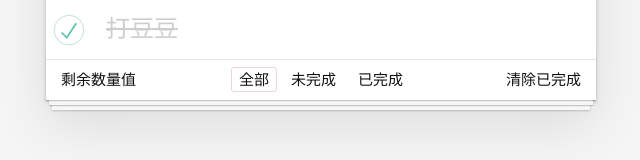
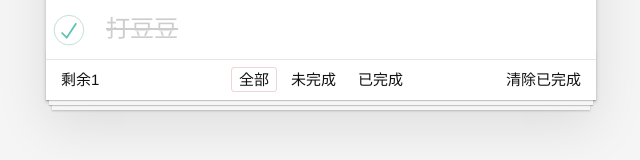
Before and after one commit to itbossss/itboss, a Vue app: page / in a window 1280 px wide. Shown: the part 315-475 px from the top of the page, without its empty margins (319-959 px from the left). Built offline with nearby package versions, Linux system fonts and the light colour scheme.

Commit message:
完成了剩余数量

```diff
--- a/src/App.vue
+++ b/src/App.vue
@@ -2,7 +2,7 @@
   <div class="todoapp">
     <TodoHeader @add="addFn" />
     <TodoMain :list="list" @del="delFn" />
-    <TodoFooter />
+    <TodoFooter :listSum="listSum"/>
   </div>
 </template>
 
@@ -40,6 +40,11 @@ export default {
       this.list.splice(index, 1);
     },
   },
+  computed:{
+    listSum(){
+      return this.list.filter(item=>!item.isDone).length
+    }
+  }
 };
 </script>
 
--- a/src/components/TodoFooter.vue
+++ b/src/components/TodoFooter.vue
@@ -1,6 +1,8 @@
 <template>
   <footer class="footer">
-    <span class="todo-count">剩余<strong>数量值</strong></span>
+    <span class="todo-count"
+      >剩余<strong>{{ listSum }}</strong></span
+    >
     <ul class="filters">
       <li>
         <a class="selected" href="javascript:;">全部</a>
@@ -17,5 +19,7 @@
 </template>
 
 <script>
-export default {};
+export default {
+  props: ["listSum"],
+};
 </script>
```
